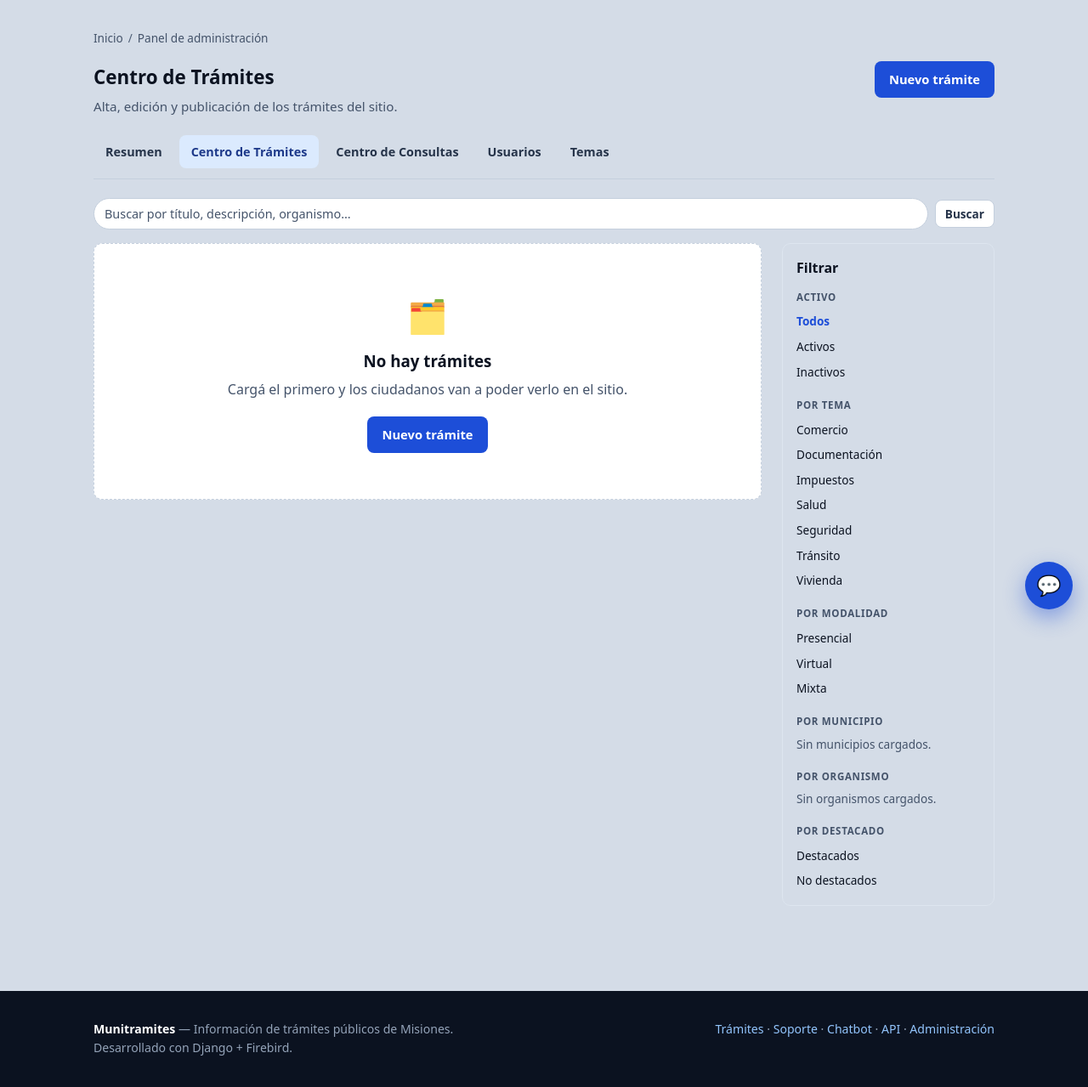
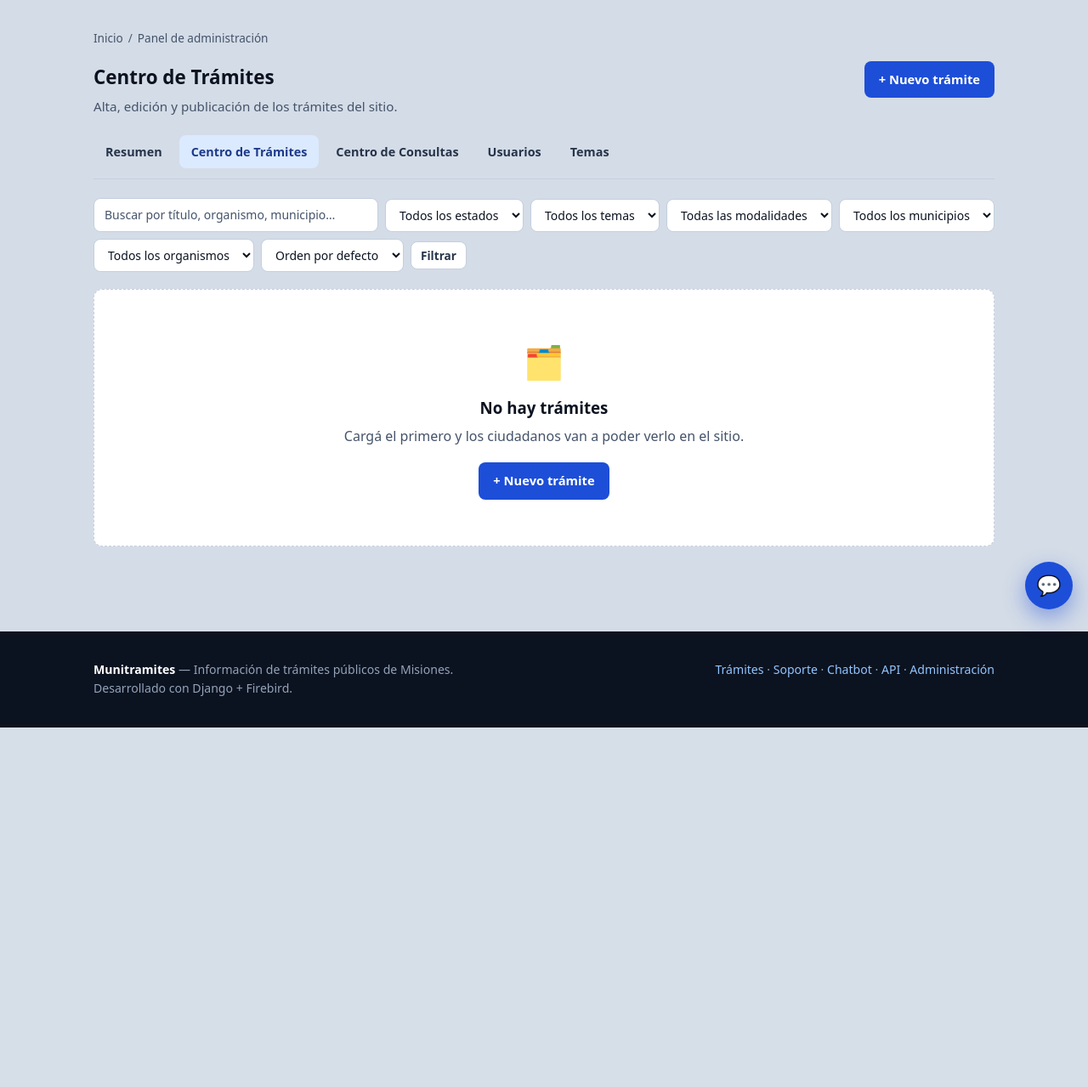
Before and after one commit to guilldev08/pp1_munitramites, a Django app: page /panel/tramites/ in a window 1280 px wide. Shown: the part 65-1344 px from the top of the page at 85% size. After the commit the page ends 921 px from the top, so only its background shows below. Run offline with Django 5.2, Linux system fonts and the light colour scheme; the visitor is signed in with stand-in values (Sample User, id 1); data comes from the database, SQL or seed files in the repository; data that the repository does not hold is empty.

Commit message:
panel: Centro de Tramites en fichas legibles y orden automatico de requisitos

```diff
--- a/munitramites/models.py
+++ b/munitramites/models.py
@@ -126,6 +126,9 @@ class Requisito(models.Model):
         Tramite, on_delete=models.CASCADE, related_name='requisitos'
     )
     descripcion = models.CharField(max_length=300)
+    # `orden` lo asigna solo el panel, por la posición de la fila: el
+    # usuario no lo escribe. La restricción única evita que dos requisitos
+    # del mismo trámite queden empatados en el orden.
     orden = models.PositiveIntegerField(default=0)
 
     class Meta:
--- a/munitramites/templates/panel/tramite_form.html
+++ b/munitramites/templates/panel/tramite_form.html
@@ -58,7 +58,7 @@
     <div>
       <div class="panel">
         <h3 class="mt-0">Requisitos</h3>
-        <p class="texto-suave texto-chico">Uno por fila, en orden. La casilla «Borrar» quita un requisito.</p>
+        <p class="texto-suave texto-chico">Escribí un requisito por fila: se guardan en ese orden, de arriba hacia abajo. La casilla «Borrar» lo quita. Si necesitás más de tres, tocá «+ Agregar requisito».</p>
 
         {{ requisitos.management_form }}
         {% if requisitos.non_form_errors %}
--- a/munitramites/templates/panel/tramites_lista.html
+++ b/munitramites/templates/panel/tramites_lista.html
@@ -4,93 +4,129 @@
 {% block panel_titulo %}Centro de Trámites{% endblock %}
 {% block panel_bajada %}Alta, edición y publicación de los trámites del sitio.{% endblock %}
 {% block panel_acciones %}
-  <a class="boton" href="{% url 'panel_tramite_nuevo' %}">Nuevo trámite</a>
+  <a class="boton" href="{% url 'panel_tramite_nuevo' %}">+ Nuevo trámite</a>
 {% endblock %}
 
 {% block panel_contenido %}
-<form class="subfiltros subfiltros--busqueda" method="get" action="{% url 'panel_tramites' %}">
+{# --- Barra de filtros: buscador y combos, todo en una fila legible -------- #}
+<form class="filtros-tramites" method="get" action="{% url 'panel_tramites' %}">
   <input type="search" name="q" value="{{ q }}"
-         placeholder="Buscar por título, descripción, organismo…"
+         placeholder="Buscar por título, organismo, municipio…"
          aria-label="Buscar trámites">
-  <button class="boton boton--secundario boton--chico" type="submit">Buscar</button>
+
+  <select name="estado" aria-label="Estado">
+    <option value="">Todos los estados</option>
+    <option value="activos" {% if estado == 'activos' %}selected{% endif %}>Publicados</option>
+    <option value="inactivos" {% if estado == 'inactivos' %}selected{% endif %}>Inactivos</option>
+  </select>
+
+  <select name="tema" aria-label="Tema">
+    <option value="">Todos los temas</option>
+    {% for tm in temas %}
+      <option value="{{ tm.pk }}" {% if tema_id == tm.pk|stringformat:'s' %}selected{% endif %}>{{ tm.nombre }}</option>
+    {% endfor %}
+  </select>
+
+  <select name="modalidad" aria-label="Modalidad">
+    <option value="">Todas las modalidades</option>
+    {% for valor, texto in modalidades %}
+      <option value="{{ valor }}" {% if modalidad == valor %}selected{% endif %}>{{ texto }}</option>
+    {% endfor %}
+  </select>
+
+  <select name="municipio" aria-label="Municipio">
+    <option value="">Todos los municipios</option>
+    {% for m in municipios %}
+      <option value="{{ m.pk }}" {% if municipio_id == m.pk|stringformat:'s' %}selected{% endif %}>{{ m.nombre }}</option>
+    {% endfor %}
+  </select>
+
+  <select name="organismo" aria-label="Organismo">
+    <option value="">Todos los organismos</option>
+    {% for o in organismos %}
+      <option value="{{ o.pk }}" {% if organismo_id == o.pk|stringformat:'s' %}selected{% endif %}>{{ o.nombre }}</option>
+    {% endfor %}
+  </select>
+
+  <select name="orden" aria-label="Ordenar por">
+    <option value="">Orden por defecto</option>
+    <option value="titulo" {% if orden == 'titulo' %}selected{% endif %}>Título (A–Z)</option>
+    <option value="-titulo" {% if orden == '-titulo' %}selected{% endif %}>Título (Z–A)</option>
+    <option value="tema" {% if orden == 'tema' %}selected{% endif %}>Tema</option>
+    <option value="municipio" {% if orden == 'municipio' %}selected{% endif %}>Municipio</option>
+    <option value="creado" {% if orden == 'creado' %}selected{% endif %}>Más antiguos</option>
+    <option value="-creado" {% if orden == '-creado' %}selected{% endif %}>Más recientes</option>
+  </select>
+
+  <button class="boton boton--secundario boton--chico" type="submit">Filtrar</button>
   {% if hay_filtros %}
     <a class="boton boton--secundario boton--chico" href="{% url 'panel_tramites' %}">Limpiar</a>
   {% endif %}
 </form>
 
-<div class="listado-panel">
-  <div>
+{% if pagina.object_list %}
   <form method="post" action="{% url 'panel_tramites_accion' %}">
     {% csrf_token %}
     <input type="hidden" name="siguiente" value="{{ request.get_full_path }}">
 
-      {% if pagina.object_list %}
+    {# --- Acciones en lote sobre las fichas marcadas --- #}
     <div class="acciones-barra">
-          <label for="accion-masiva">Acciones:</label>
-          <select id="accion-masiva" name="accion">
-            <option value="">Elegir una acción…</option>
-            <option value="activar">Activar los marcados</option>
+      <label class="marcar-todos">
+        <input type="checkbox" data-marcar-todo aria-label="Marcar todos los trámites">
+        Marcar todos
+      </label>
+      <select id="accion-masiva" name="accion" aria-label="Acción para los marcados">
+        <option value="">Acción en lote…</option>
+        <option value="activar">Publicar los marcados</option>
         <option value="desactivar">Desactivar los marcados</option>
         <option value="destacar">Destacar los marcados</option>
-            <option value="quitar_destacado">Quitar destacado</option>
+        <option value="quitar_destacado">Quitar el destacado</option>
       </select>
       <button class="boton boton--secundario boton--chico" type="submit">Aplicar</button>
+      <span class="texto-suave texto-chico acciones-barra__conteo">
+        {{ pagina.paginator.count }} trámite{{ pagina.paginator.count|pluralize }}
+      </span>
     </div>
 
-        <div class="tabla-wrap">
-          <table class="tabla tabla--check">
-            <thead>
-              <tr>
-                <th class="tabla__check">
-                  <input type="checkbox" data-marcar-todo
-                         aria-label="Marcar todos los trámites">
-                </th>
-                <th><a href="{% qs orden='-activo' %}">Activo{% if orden == 'activo' %} ▲{% elif orden == '-activo' %} ▼{% endif %}</a></th>
-                <th><a href="{% qs orden='titulo' %}">Título{% if orden == '-titulo' %} ▲{% elif orden == 'titulo' %} ▼{% endif %}</a></th>
-                <th><a href="{% qs orden='tema' %}">Tema{% if orden == '-tema' %} ▲{% elif orden == 'tema' %} ▼{% endif %}</a></th>
-                <th><a href="{% qs orden='modalidad' %}">Modalidad{% if orden == '-modalidad' %} ▲{% elif orden == 'modalidad' %} ▼{% endif %}</a></th>
-                <th><a href="{% qs orden='municipio' %}">Municipio{% if orden == '-municipio' %} ▲{% elif orden == 'municipio' %} ▼{% endif %}</a></th>
-                <th>Organismo</th>
-                <th><a href="{% qs orden='destacado' %}">Destacado{% if orden == '-destacado' %} ▲{% elif orden == 'destacado' %} ▼{% endif %}</a></th>
-                <th><a href="{% qs orden='creado' %}">Alta{% if orden == '-creado' %} ▲{% elif orden == 'creado' %} ▼{% endif %}</a></th>
-                <th class="tabla__acciones">Acciones</th>
-              </tr>
-            </thead>
-            <tbody>
+    {# --- Una ficha por trámite: se lee de un vistazo --- #}
+    <ul class="fichas-tramite">
       {% for t in pagina %}
-                <tr>
-                  <td class="tabla__check">
+        <li class="ficha-tramite{% if not t.activo %} ficha-tramite--inactivo{% endif %}">
+          <label class="ficha-tramite__check">
             <input type="checkbox" name="seleccion" value="{{ t.pk }}"
                    aria-label="Marcar «{{ t.titulo }}»">
-                  </td>
-                  <td>
+          </label>
+
+          <div class="ficha-tramite__cuerpo">
+            <div class="ficha-tramite__cabecera">
+              <a class="ficha-tramite__titulo" href="{% url 'panel_tramite_editar' t.pk %}">{{ t.titulo }}</a>
+              <span class="etiquetas">
                 {% if t.activo %}
-                      <span class="etiqueta etiqueta--activo">✔</span>
+                  <span class="etiqueta etiqueta--activo">Publicado</span>
                 {% else %}
                   <span class="etiqueta etiqueta--inactivo">Inactivo</span>
                 {% endif %}
-                  </td>
-                  <td>
-                    <a class="enlace-tabla" href="{% url 'panel_tramite_editar' t.pk %}">{{ t.titulo }}</a>
-                  </td>
-                  <td><span class="etiqueta etiqueta--tema">{{ t.tema }}</span></td>
-                  <td>{{ t.get_modalidad_display }}</td>
-                  <td>{{ t.municipio }}</td>
-                  <td>{{ t.organismo }}</td>
-                  <td>
                 {% if t.destacado %}
-                      <span class="etiqueta etiqueta--destacado">★ Sí</span>
-                    {% else %}<span class="texto-suave">—</span>{% endif %}
-                  </td>
-                  <td class="texto-suave texto-chico">{{ t.creado|date:"d/m/Y" }}</td>
-                  <td class="tabla__acciones">
-                    <div class="acciones acciones--fila">
+                  <span class="etiqueta etiqueta--destacado">★ Destacado</span>
+                {% endif %}
+              </span>
+            </div>
+            <p class="ficha-tramite__meta">
+              <span class="etiqueta etiqueta--tema">{{ t.tema }}</span>
+              <span>{{ t.get_modalidad_display }}</span>
+              <span>{{ t.municipio }}</span>
+              <span>{{ t.organismo }}</span>
+              <span class="texto-suave">Alta {{ t.creado|date:"d/m/Y" }}</span>
+            </p>
+          </div>
+
+          <div class="ficha-tramite__acciones">
             <a class="boton boton--secundario boton--chico"
                href="{% url 'panel_tramite_editar' t.pk %}">Editar</a>
             <button class="boton boton--secundario boton--chico" type="submit"
                     name="fila_{{ t.pk }}"
                     value="{% if t.activo %}desactivar{% else %}activar{% endif %}">
-                        {% if t.activo %}Desactivar{% else %}Activar{% endif %}
+              {% if t.activo %}Desactivar{% else %}Publicar{% endif %}
             </button>
             <button class="boton boton--secundario boton--chico" type="submit"
                     name="fila_{{ t.pk }}"
@@ -98,31 +134,14 @@
               {% if t.destacado %}Quitar ★{% else %}Destacar{% endif %}
             </button>
           </div>
-                  </td>
-                </tr>
+        </li>
       {% endfor %}
-            </tbody>
-          </table>
-        </div>
+    </ul>
 
     <p class="texto-suave texto-chico">
       Mostrando {{ pagina.start_index }}–{{ pagina.end_index }}
       de {{ pagina.paginator.count }} trámite{{ pagina.paginator.count|pluralize }}.
     </p>
-      {% else %}
-        <div class="vacio">
-          <div class="vacio__icono">🗂️</div>
-          <h3>{% if hay_filtros %}No hay trámites que coincidan{% else %}No hay trámites{% endif %}</h3>
-          <p>
-            {% if hay_filtros %}
-              Probá con otros filtros o limpiá la búsqueda.
-            {% else %}
-              Cargá el primero y los ciudadanos van a poder verlo en el sitio.
-            {% endif %}
-          </p>
-          <a class="boton" href="{% url 'panel_tramite_nuevo' %}">Nuevo trámite</a>
-        </div>
-      {% endif %}
 
     {% if pagina.paginator.num_pages > 1 %}
       <nav class="paginacion">
@@ -141,70 +160,18 @@
       </nav>
     {% endif %}
   </form>
+{% else %}
+  <div class="vacio">
+    <div class="vacio__icono">🗂️</div>
+    <h3>{% if hay_filtros %}No hay trámites que coincidan{% else %}No hay trámites{% endif %}</h3>
+    <p>
+      {% if hay_filtros %}
+        Probá con otros filtros o limpiá la búsqueda.
+      {% else %}
+        Cargá el primero y los ciudadanos van a poder verlo en el sitio.
+      {% endif %}
+    </p>
+    <a class="boton" href="{% url 'panel_tramite_nuevo' %}">+ Nuevo trámite</a>
   </div>
-
-  {# --- Filtro lateral, al estilo del «Filtrar» del /admin/ --- #}
-  <aside class="filtros-panel" aria-label="Filtrar trámites">
-    <h3>Filtrar</h3>
-
-    <div class="filtros-grupo">
-      <h4>Activo</h4>
-      <ul>
-        <li><a href="{% qs estado=None %}" {% if not estado %}class="activo"{% endif %}>Todos</a></li>
-        <li><a href="{% qs estado='activos' %}" {% if estado == 'activos' %}class="activo"{% endif %}>Activos</a></li>
-        <li><a href="{% qs estado='inactivos' %}" {% if estado == 'inactivos' %}class="activo"{% endif %}>Inactivos</a></li>
-      </ul>
-    </div>
-
-    <div class="filtros-grupo">
-      <h4>Por tema</h4>
-      <ul>
-        {% for tm in temas %}
-          <li><a href="{% qs tema=tm.pk %}" {% if tema_id == tm.pk|stringformat:'s' %}class="activo"{% endif %}>{{ tm.nombre }}</a></li>
-        {% empty %}
-          <li class="texto-suave texto-chico">Sin temas cargados.</li>
-        {% endfor %}
-      </ul>
-    </div>
-
-    <div class="filtros-grupo">
-      <h4>Por modalidad</h4>
-      <ul>
-        {% for valor, texto in modalidades %}
-          <li><a href="{% qs modalidad=valor %}" {% if modalidad == valor %}class="activo"{% endif %}>{{ texto }}</a></li>
-        {% endfor %}
-      </ul>
-    </div>
-
-    <div class="filtros-grupo">
-      <h4>Por municipio</h4>
-      <ul>
-        {% for m in municipios %}
-          <li><a href="{% qs municipio=m.pk %}" {% if municipio_id == m.pk|stringformat:'s' %}class="activo"{% endif %}>{{ m.nombre }}</a></li>
-        {% empty %}
-          <li class="texto-suave texto-chico">Sin municipios cargados.</li>
-        {% endfor %}
-      </ul>
-    </div>
-
-    <div class="filtros-grupo">
-      <h4>Por organismo</h4>
-      <ul>
-        {% for o in organismos %}
-          <li><a href="{% qs organismo=o.pk %}" {% if organismo_id == o.pk|stringformat:'s' %}class="activo"{% endif %}>{{ o.nombre }}</a></li>
-        {% empty %}
-          <li class="texto-suave texto-chico">Sin organismos cargados.</li>
-        {% endfor %}
-      </ul>
-    </div>
-
-    <div class="filtros-grupo">
-      <h4>Por destacado</h4>
-      <ul>
-        <li><a href="{% qs destacado='si' %}" {% if destacado == 'si' %}class="activo"{% endif %}>Destacados</a></li>
-        <li><a href="{% qs destacado='no' %}" {% if destacado == 'no' %}class="activo"{% endif %}>No destacados</a></li>
-      </ul>
-    </div>
-  </aside>
-</div>
+{% endif %}
 {% endblock %}
--- a/munitramites/views/panel.py
+++ b/munitramites/views/panel.py
@@ -293,6 +293,45 @@ def _contexto_form_tramite(request, tramite):
     return form, requisitos, enlaces
 
 
+# Los «orden» se renumeran pasando primero por este rango: así nunca se
+# viola la restricción única (trámite, orden) a mitad de camino.
+_ORDEN_TEMPORAL = 1_000_000
+
+
+def _guardar_inlines(formset):
+    """Guarda las filas del formset numerando «orden» por su posición.
+
+    El usuario no escribe el orden: es el de las filas, de arriba hacia
+    abajo. Se hace en dos pasos para no violar nunca la restricción única
+    (trámite, orden): primero las filas que ya existen se corren a un
+    rango temporal y recién después se numera 0, 1, 2… en el orden del
+    formulario.
+    """
+    # Crea/actualiza en memoria y junta las filas marcadas para borrar.
+    formset.save(commit=False)
+    for borrado in formset.deleted_objects:
+        borrado.delete()
+
+    filas = [
+        form for form in formset.forms
+        if not form.cleaned_data.get('DELETE')
+        and (form.instance.pk or form.has_changed())
+    ]
+
+    # Paso 1: los que ya están en la base pasan al rango temporal.
+    for i, form in enumerate(filas):
+        obj = form.instance
+        if obj.pk:
+            obj.orden = _ORDEN_TEMPORAL + i
+            obj.save()
+
+    # Paso 2: numeración definitiva por posición (acá se crean los nuevos).
+    for i, form in enumerate(filas):
+        obj = form.instance
+        obj.orden = i
+        obj.save()
+
+
 def _guardar_tramite(request, tramite):
     """Valida form + formsets y guarda todo junto. True si se guardó.
 
@@ -306,9 +345,9 @@ def _guardar_tramite(request, tramite):
     tramite = form.save()
     # Los formsets apuntan al MISMO objeto: ya tiene pk al guardarlos.
     requisitos.instance = tramite
-    requisitos.save()
+    _guardar_inlines(requisitos)
     enlaces.instance = tramite
-    enlaces.save()
+    _guardar_inlines(enlaces)
     return True, form, requisitos, enlaces
 
 
--- a/static/css/app.css
+++ b/static/css/app.css
@@ -1031,7 +1031,8 @@ html.revelar-activo .revelar.visible { opacity: 1; transform: none; }
   padding: .35rem .5rem;
   border: 1px solid var(--gris-200, #d4d4d8);
   border-radius: 6px;
-  background: var(--gris-blanco, #fff);
+  background: var(--sup, #fff);
+  color: var(--gris-900, #0b1220);
   font: inherit;
   font-size: .85rem;
 }
@@ -1081,3 +1082,100 @@ html.revelar-activo .revelar.visible { opacity: 1; transform: none; }
 @media (max-width: 900px) {
   .listado-panel { grid-template-columns: 1fr; }
 }
+
+/* =========================================================================
+   Centro de Trámites: barra de filtros y lista en fichas legibles.
+   Reemplaza la tabla ancha tipo planilla por una ficha por trámite.
+   ========================================================================= */
+.filtros-tramites {
+  display: flex;
+  flex-wrap: wrap;
+  gap: .5rem;
+  align-items: center;
+  margin-bottom: 1.25rem;
+}
+.filtros-tramites input[type="search"],
+.filtros-tramites select {
+  padding: .5rem .75rem;
+  border: 1px solid var(--gris-200);
+  border-radius: 8px;
+  font: inherit;
+  font-size: .875rem;
+  background: var(--sup);
+  color: var(--gris-900);
+}
+.filtros-tramites input[type="search"] { flex: 1 1 260px; min-width: 200px; }
+.filtros-tramites input[type="search"]:focus,
+.filtros-tramites select:focus {
+  outline: none;
+  border-color: var(--azul);
+  box-shadow: 0 0 0 3px var(--anillo);
+}
+
+.acciones-barra__conteo { margin-left: auto; }
+.marcar-todos {
+  display: inline-flex;
+  align-items: center;
+  gap: .4rem;
+  font-size: .85rem;
+  color: var(--gris-500);
+}
+
+.fichas-tramite {
+  list-style: none;
+  margin: 0;
+  padding: 0;
+  display: grid;
+  gap: .75rem;
+}
+.ficha-tramite {
+  display: flex;
+  align-items: flex-start;
+  gap: 1rem;
+  padding: 1rem 1.1rem;
+  border: 1px solid var(--gris-100);
+  border-radius: 10px;
+  background: var(--sup);
+  box-shadow: var(--sombra);
+}
+.ficha-tramite--inactivo { opacity: .72; }
+.ficha-tramite__check { padding-top: .15rem; }
+.ficha-tramite__cuerpo { flex: 1 1 auto; min-width: 0; }
+.ficha-tramite__cabecera {
+  display: flex;
+  flex-wrap: wrap;
+  align-items: center;
+  gap: .5rem .75rem;
+}
+.ficha-tramite__titulo {
+  font-size: 1.05rem;
+  font-weight: 700;
+  color: inherit;
+  text-decoration: none;
+}
+.ficha-tramite__titulo:hover { color: var(--azul); text-decoration: underline; }
+.ficha-tramite__meta {
+  display: flex;
+  flex-wrap: wrap;
+  align-items: center;
+  gap: .35rem .75rem;
+  margin: .5rem 0 0;
+  font-size: .85rem;
+  color: var(--gris-500);
+}
+.ficha-tramite__acciones {
+  display: flex;
+  flex-direction: column;
+  gap: .4rem;
+  flex: 0 0 auto;
+  min-width: 8.5rem;
+}
+
+@media (max-width: 700px) {
+  .ficha-tramite { flex-wrap: wrap; }
+  .ficha-tramite__acciones {
+    flex-direction: row;
+    width: 100%;
+    min-width: 0;
+  }
+}
```
Also changed, not shown: munitramites/forms.py (+7 -22 lines). Lines whose indentation alone changed are shown as unchanged.
